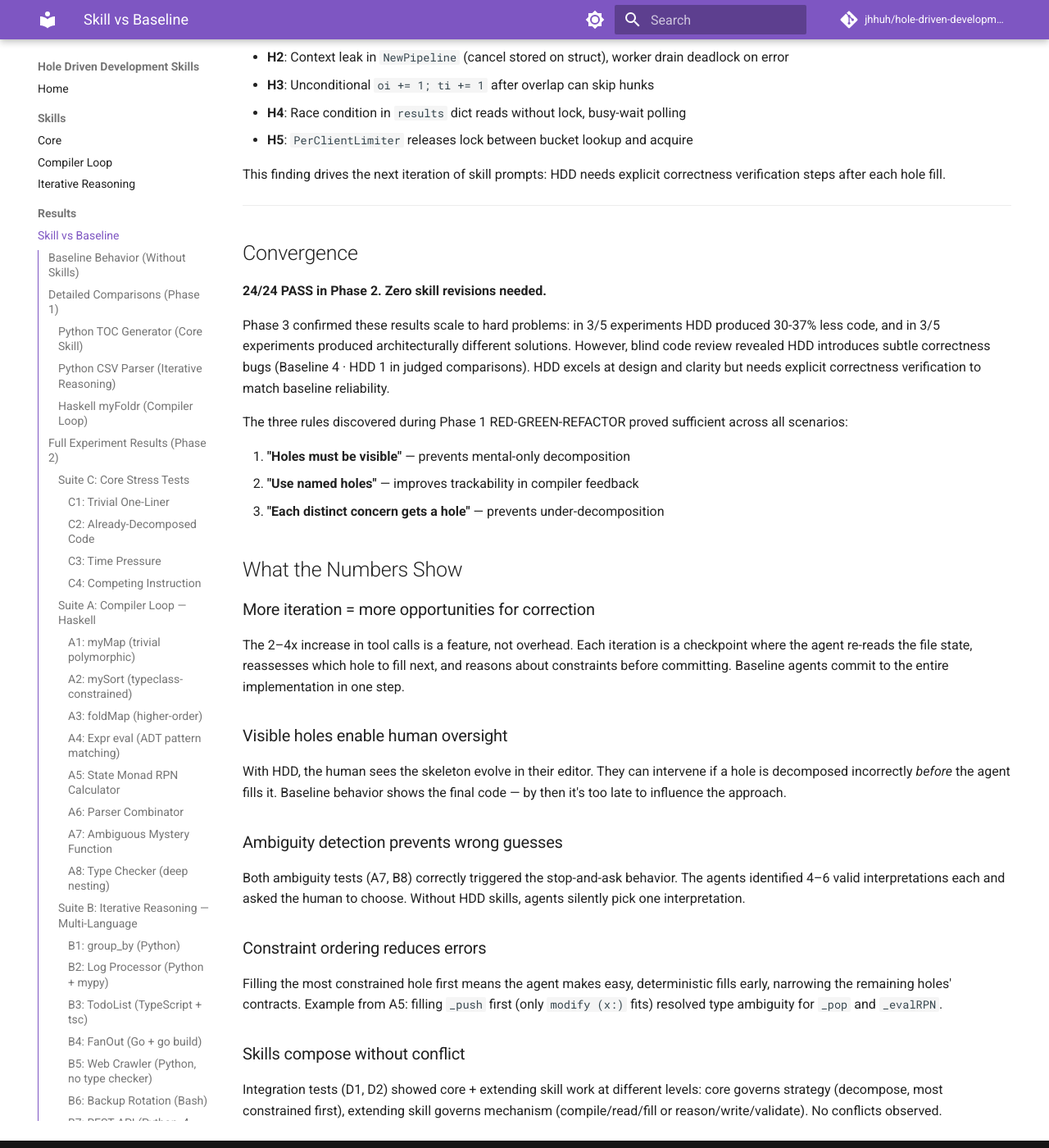
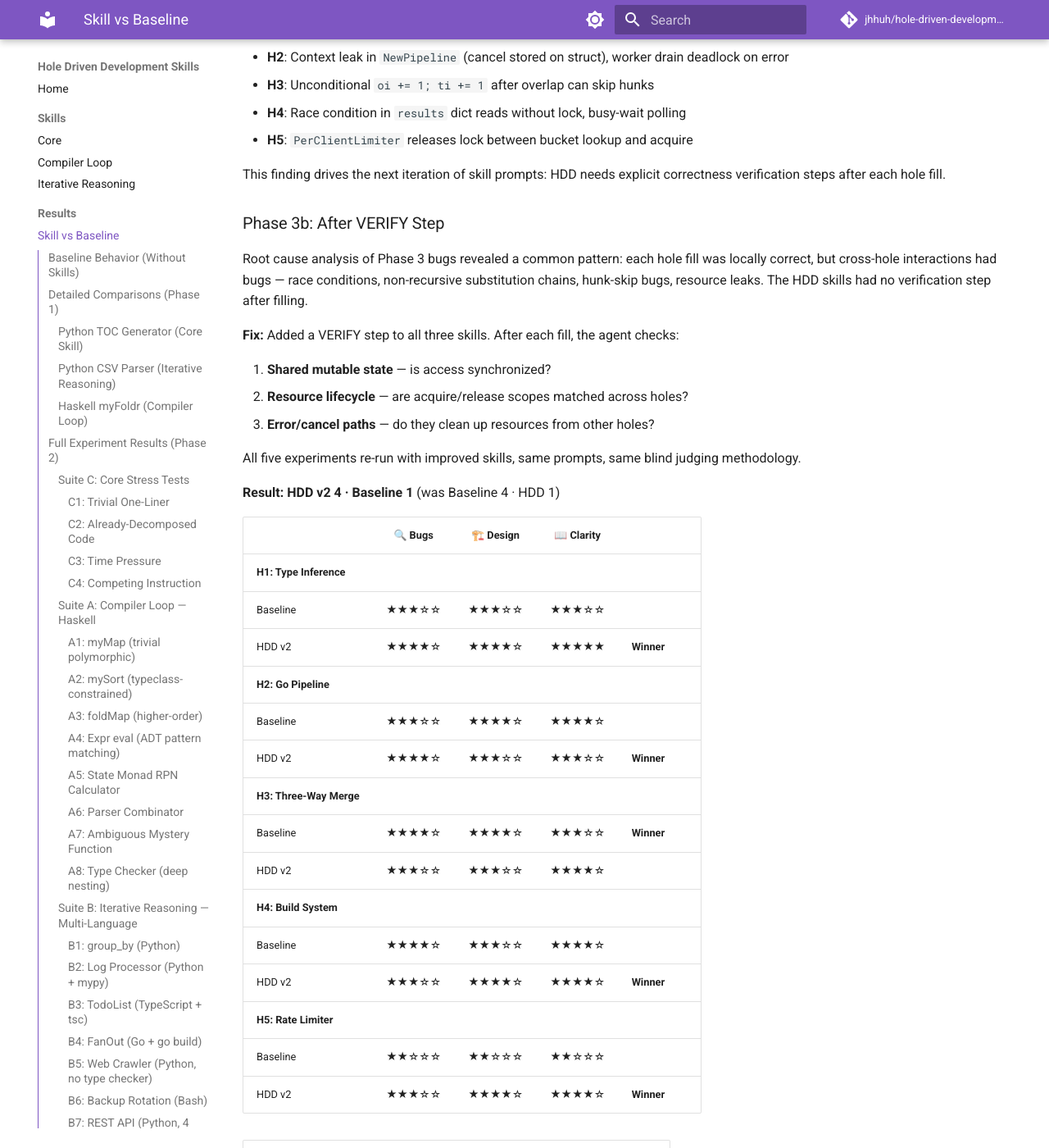
Before and after one commit to jhhuh/hole-driven-development-skill, an MkDocs documentation site: the page built from docs-site/results.md, in a window 1280 px wide and 1400 px high, scrolled down 14453 px. Shown: the whole window at 82% size. Built offline with MkDocs 1.6.1 and Material for MkDocs 9.7.7, drawn with Linux system fonts in a browser that asks for light colours; comment, search, counter and statistics services are not loaded; some of the changed text lies outside the part shown.

Commit message:
Update docs with Phase 3b blind review results: HDD v2 wins 4/5
VERIFY step raised Bug Hunter scores from 2.4 to 3.4 and flipped
wins from Baseline 4:1 to HDD 4:1. Updated README star ratings,
results.md with Phase 3b section, and experiment counts.

```diff
--- a/docs-site/results.md
+++ b/docs-site/results.md
@@ -442,19 +442,68 @@ Key bugs found by judges in HDD versions:
 
 This finding drives the next iteration of skill prompts: HDD needs explicit correctness verification steps after each hole fill.
 
+### Phase 3b: After VERIFY Step
+
+Root cause analysis of Phase 3 bugs revealed a common pattern: each hole fill was locally correct, but cross-hole interactions had bugs — race conditions, non-recursive substitution chains, hunk-skip bugs, resource leaks. The HDD skills had no verification step after filling.
+
+**Fix:** Added a VERIFY step to all three skills. After each fill, the agent checks:
+
+1. **Shared mutable state** — is access synchronized?
+2. **Resource lifecycle** — are acquire/release scopes matched across holes?
+3. **Error/cancel paths** — do they clean up resources from other holes?
+
+All five experiments re-run with improved skills, same prompts, same blind judging methodology.
+
+**Result: HDD v2 4 · Baseline 1** (was Baseline 4 · HDD 1)
+
+| | 🔍 Bugs | 🏗️ Design | 📖 Clarity | |
+|:---|:---:|:---:|:---:|:---|
+| **H1: Type Inference** | | | | |
+| Baseline | ★★★☆☆ | ★★★☆☆ | ★★★☆☆ | |
+| HDD v2 | ★★★★☆ | ★★★★☆ | ★★★★★ | **Winner** |
+| **H2: Go Pipeline** | | | | |
+| Baseline | ★★★☆☆ | ★★★★☆ | ★★★★☆ | |
+| HDD v2 | ★★★★☆ | ★★★☆☆ | ★★★☆☆ | **Winner** |
+| **H3: Three-Way Merge** | | | | |
+| Baseline | ★★★★☆ | ★★★★☆ | ★★★☆☆ | **Winner** |
+| HDD v2 | ★★★☆☆ | ★★★☆☆ | ★★★★☆ | |
+| **H4: Build System** | | | | |
+| Baseline | ★★★★☆ | ★★★☆☆ | ★★★★☆ | |
+| HDD v2 | ★★★☆☆ | ★★★★☆ | ★★★★☆ | **Winner** |
+| **H5: Rate Limiter** | | | | |
+| Baseline | ★★☆☆☆ | ★★☆☆☆ | ★★☆☆☆ | |
+| HDD v2 | ★★★☆☆ | ★★★★☆ | ★★★★☆ | **Winner** |
+
+| Persona | Baseline avg | HDD v1 avg | HDD v2 avg | Change |
+|---|:---:|:---:|:---:|:---:|
+| 🔍 Bug Hunter | 3.2 | 2.4 | **3.4** | +1.0 |
+| 🏗️ Architect | 3.2 | 3.6 | **3.6** | = |
+| 📖 Pragmatist | 3.2 | 3.8 | **4.0** | +0.2 |
+
+The VERIFY step closed the bug gap (+1.0 Bug Hunter) while maintaining the design and clarity advantages. HDD v2 now leads on all three dimensions.
+
+Notable VERIFY catches during v2 experiments:
+
+- **H2**: Data race on `ch` variable (multiple goroutines writing), workers continuing after cancellation
+- **H4**: `invalidate_downstream` would delete cache for freshly-built tasks (fixed with `already_built` parameter)
+- **H5**: `_can_acquire_locked` needed for two-phase probe-then-commit atomicity in composite
+
+H3 remains the one baseline win — the LCS-based merge algorithm is inherently monolithic, and decomposition doesn't help as much when the core algorithm is a single 130-line function.
+
 ---
 
 ## Convergence
 
 **24/24 PASS in Phase 2. Zero skill revisions needed.**
 
-Phase 3 confirmed these results scale to hard problems: in 3/5 experiments HDD produced 30-37% less code, and in 3/5 experiments produced architecturally different solutions. However, blind code review revealed HDD introduces subtle correctness bugs (Baseline 4 · HDD 1 in judged comparisons). HDD excels at design and clarity but needs explicit correctness verification to match baseline reliability.
+Phase 3 confirmed these results scale to hard problems: in 3/5 experiments HDD produced 30-37% less code, and in 3/5 experiments produced architecturally different solutions. Initial blind code review revealed HDD introduces subtle correctness bugs (Baseline 4 · HDD 1). Adding a VERIFY step after each fill — checking shared state, resource lifecycle, and error paths — fixed the gap (HDD v2 4 · Baseline 1).
 
-The three rules discovered during Phase 1 RED-GREEN-REFACTOR proved sufficient across all scenarios:
+The four rules governing HDD:
 
 1. **"Holes must be visible"** — prevents mental-only decomposition
 2. **"Use named holes"** — improves trackability in compiler feedback
 3. **"Each distinct concern gets a hole"** — prevents under-decomposition
+4. **"Verify after filling"** — catches cross-hole interaction bugs (Phase 3b)
 
 ## What the Numbers Show
 
```
Also changed, not shown: other parts of docs-site/results.md (+1 -1 lines), README.md (+23 -13 lines).
